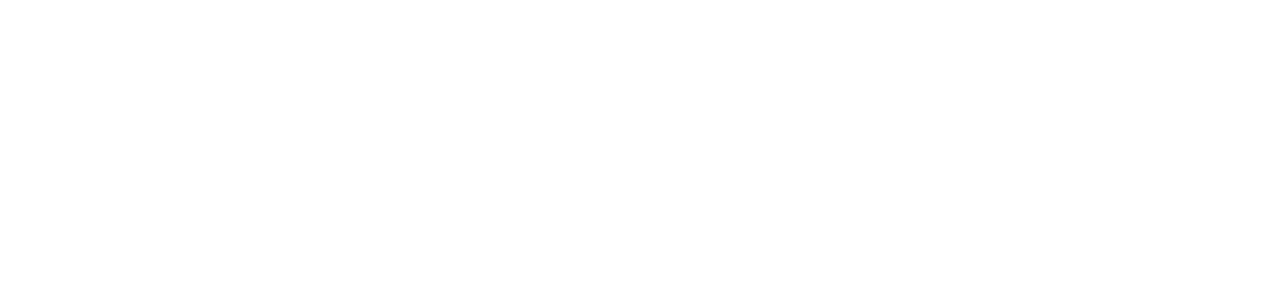
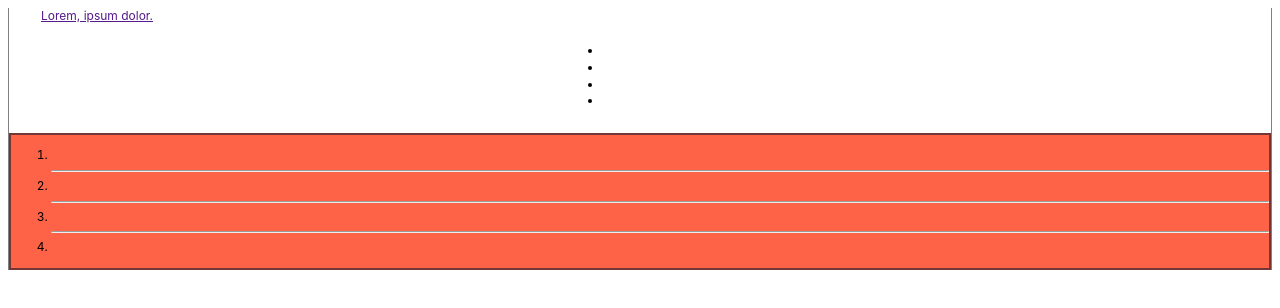
Before and after one commit to Nouamane55/Molengeek, a plain HTML site: page Exercices/FREECODEII/index.html in a window 1280 px wide. Drawn offline with Linux system fonts and the light colour scheme.

Commit message:
recap1joursemaine2

```diff
--- a/Exercices/FREECODEII/index.html
+++ b/Exercices/FREECODEII/index.html
@@ -1,5 +1,6 @@
 <!DOCTYPE html>
 <html lang="en">
+
 <head>
     <meta charset="UTF-8">
     <meta http-equiv="X-UA-Compatible" content="IE=edge">
@@ -8,17 +9,55 @@
     <link rel="stylesheet" href="./public/css/style.css">
     <title>Document</title>
 </head>
+
 <body>
+    <div class="container bd-container">
+        <!-- Nav & Title -->
+        <section class="main">
+            <!-- Header -->
+            <header class="top-header">
+                <div class="header-content ">
 
-    <!-- Header -->
+                    <div class="logo1">
+                        <a href="" class="logo-btn"> Lorem, ipsum dolor. </a>
 
-    <!-- nav -->
+                    </div>
+
+                    <div class="mainmenu">
+                        <ul class="menu-list">
+                            <li></li>
+                            <li></li>
+                            <li></li>
+                            <li></li>
+                        </ul>
+                    </div>
+
+                </div>
+
+            </header>
+            <section>
+                <div class="header">
+                    <ol>
+                        <li></li>
+                        <hr>
+                        <li></li>
+                        <hr>
+                        <li></li>
+                        <hr>
+                        <li></li>
+                    </ol>
+                </div>
+            </section>
+            <div>
+
+            </div>
 
 
 
 
-
-
+        </section>
+    </div>
     <!--  Footer -->
 </body>
+
 </html>
--- a/Exercices/FREECODEII/public/css/style.css
+++ b/Exercices/FREECODEII/public/css/style.css
@@ -0,0 +1,65 @@
+.header {
+    display: fixed;
+    border: solid rgb(117, 54, 54) 2px;
+    background-color: tomato;
+}
+
+body {
+    background: #fff;
+    font-family: -apple-system, BlinkMacSystemFont, 'Segoe UI', Roboto, Oxygen, Ubuntu, Cantarell, 'Open Sans', 'Helvetica Neue', sans-serif;
+    font-size: 12px;
+    line-height: 1.4;
+}
+
+.bd-container {
+    border-left: solid 1px gray;
+    border-right: solid 1px gray;
+}
+
+.main {
+    background-color: #fff;
+    position: relative;
+    z-index: 2;
+}
+
+.top-header {
+    height: 110px;
+    margin-bottom: 15px;
+    background-color: #fff;
+    position: relative;
+}
+
+.top-header {
+    padding-bottom: 10px;
+}
+
+.logo1 {
+    float: left;
+    padding-left: 32px;
+}
+
+* {
+    box-sizing: border-box;
+}
+
+div {
+    display: block;
+}
+
+.mainmenu {
+    float: right;
+    width: 668px;
+}
+
+.menu-list {
+    height: 100px;
+    padding-top: 35px;
+    background-size: 100% 100%;
+    background-position: center;
+    padding-right: 12px;
+}
+
+ul {
+    margin: 0;
+    padding: 0;
+}
```
